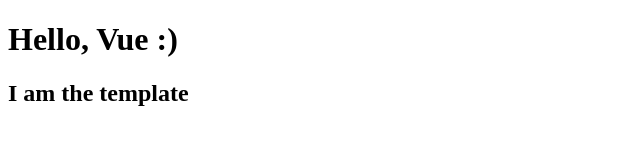
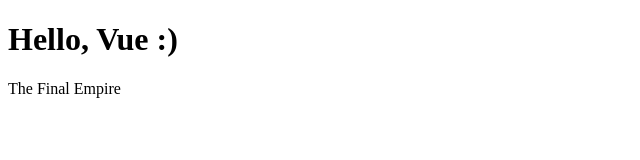
Before and after one commit to SafNaaz/vue-basics, a plain HTML site: page index.html in a window 1280 px wide. Shown: the whole page, without its empty margins (0-640 px from the left). Drawn offline with nearby package versions, Linux system fonts and the light colour scheme.

Commit message:
general way of using template

```diff
--- a/app.js
+++ b/app.js
@@ -1,6 +1,5 @@
 const app = Vue.createApp({
-    // data, functions
-    template: '<h2>I am the template</h2>'
+
 })
 
 app.mount('#app')
--- a/index.html
+++ b/index.html
@@ -9,7 +9,9 @@
 <body>
     <h1>Hello, Vue :)</h1>
 
-    <div class="" id="app"></div>
+    <div class="" id="app">
+        <p>The Final Empire</p>
+    </div>
     <script src="app.js"></script>
 </body>
 </html>
```
